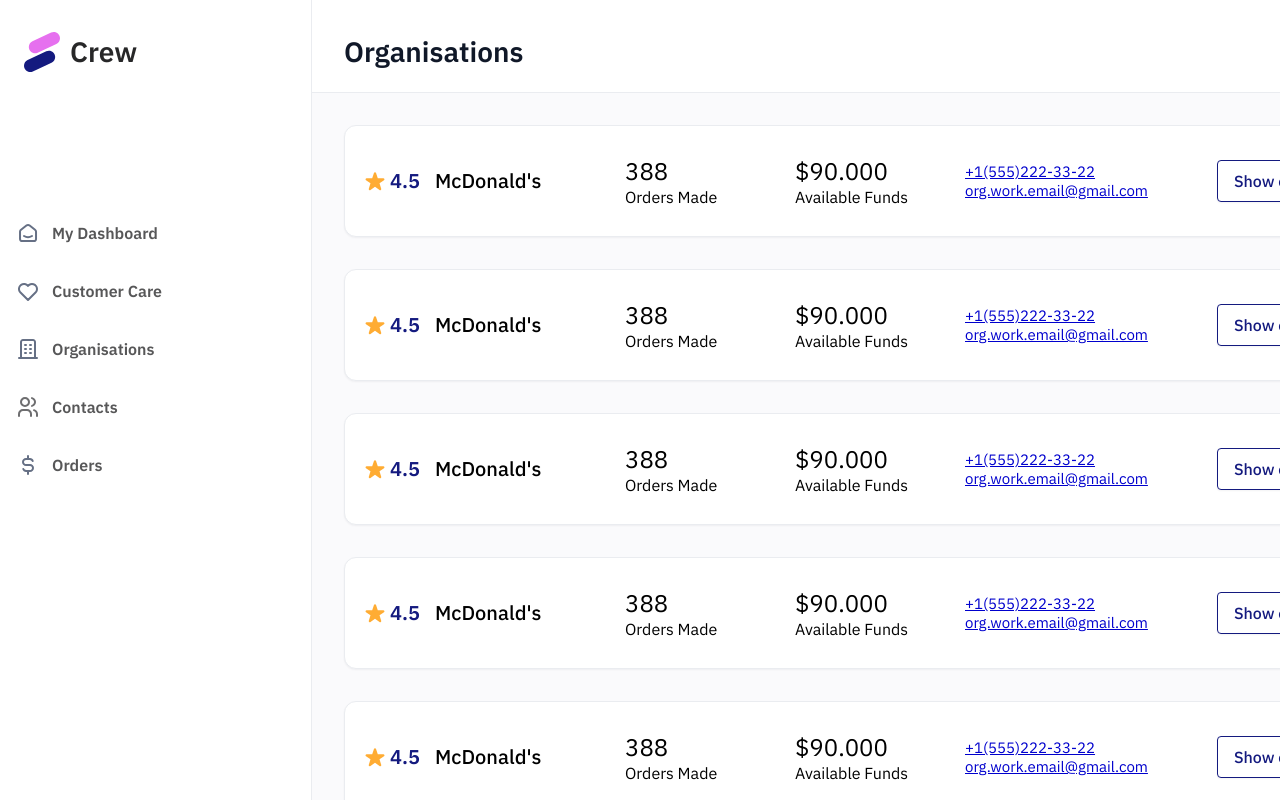
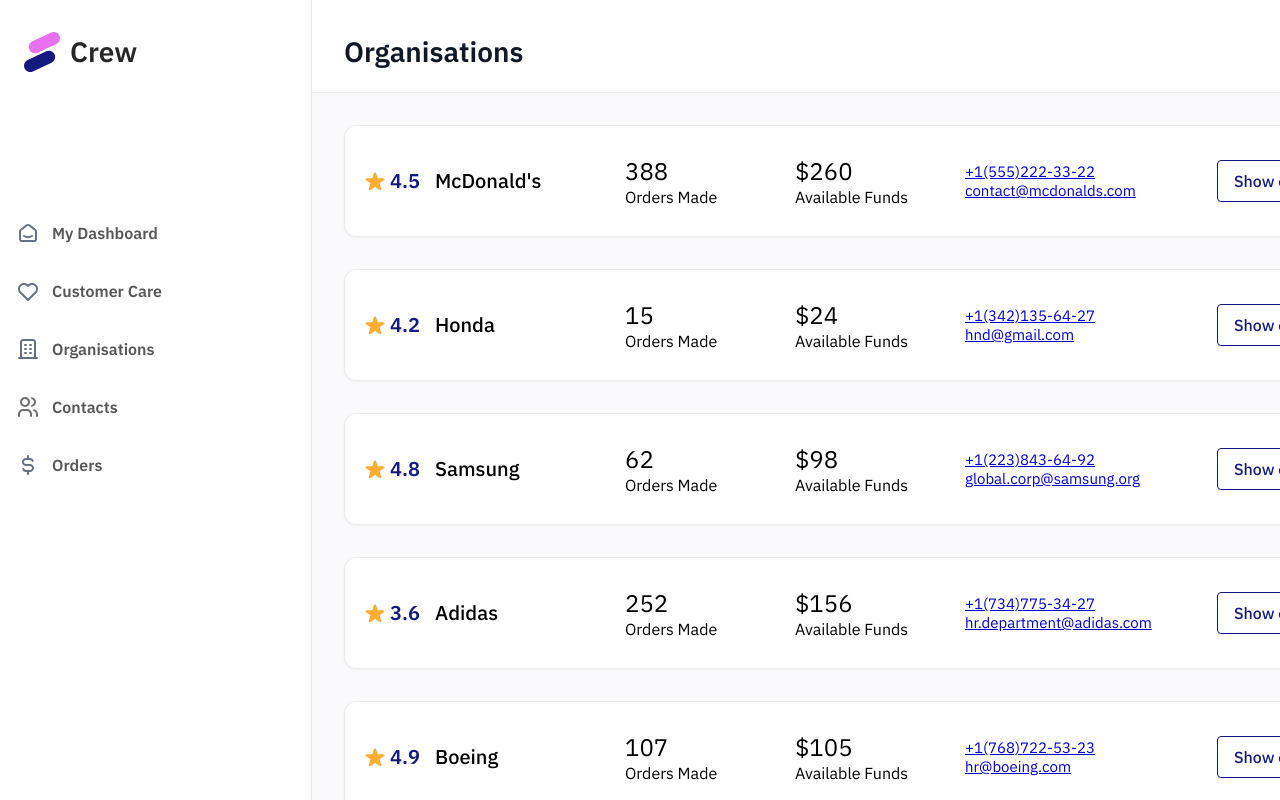
Before and after one commit to mspokras/crewfront1-12, a React (Create React App) app: page /organisations in a window 1280 px wide. Shown: the top 800 px of the page. Built offline with nearby package versions, Linux system fonts and the light colour scheme.

Commit message:
Mocked data for orgs panel

```diff
--- a/src/entities/Organisation/OrgCard/OrgCard.tsx
+++ b/src/entities/Organisation/OrgCard/OrgCard.tsx
@@ -3,28 +3,38 @@
 import star from '../../../assets/icons/star.svg'
 import './OrgCard.scss';
 
-const OrgCard = () => {
+interface PropTypes {
+  rating: number;
+  name: string;
+  orders: number;
+  funds: number;
+  phone: string;
+  email: string;
+}
+
+const OrgCard = (props: PropTypes) => {
+  const { rating, name, orders, funds, phone, email } = props;
   return (
     <div className='org-card'>
       <div className='org-content'>
         <div className='org-rating'>
           <img src={star} alt="star" />
-          <div className='org-avnum'>4.5</div>
+          <div className='org-avnum'>{rating}</div>
         </div>
-        <div className='org-name'>McDonald's</div>
+        <div className='org-name'>{name}</div>
         <div className='org-stats'>
           <div className='org-orders'>
-            <div className='org-orders-quantity'>388</div>
+            <div className='org-orders-quantity'>{orders}</div>
             <div className='org-orders-label'>Orders Made</div>
           </div>
           <div className='org-funds'>
-            <div className='org-funds-quantity'>$90.000</div>
+            <div className='org-funds-quantity'>${funds}</div>
             <div className='org-funds-label'>Available Funds</div>
           </div>
         </div>
         <div className='org-contact'>
-          <div className='org-whatsapp'>+1(555)222-33-22</div>
-          <div className='org-email'>org.work.email@gmail.com</div>
+          <div className='org-whatsapp'>{phone}</div>
+          <div className='org-email'>{email}</div>
         </div>
       </div>
       <SectionButton label="Show organisation" />
--- a/src/widgets/OrgCards/OrgCards.tsx
+++ b/src/widgets/OrgCards/OrgCards.tsx
@@ -5,12 +5,12 @@
 const OrgCards = () => {
   return (
     <div className='org-cards'>
-      <OrgCard />
-      <OrgCard />
-      <OrgCard />
-      <OrgCard />
-      <OrgCard />
-      <OrgCard />
+      <OrgCard rating={4.5} name="McDonald's" orders={388} funds={260.000} phone="+1(555)222-33-22" email="contact@mcdonalds.com" />
+      <OrgCard rating={4.2} name="Honda" orders={15} funds={24.000} phone="+1(342)135-64-27" email="hnd@gmail.com" />
+      <OrgCard rating={4.8} name="Samsung" orders={62} funds={98.000} phone="+1(223)843-64-92" email="global.corp@samsung.org" />
+      <OrgCard rating={3.6} name="Adidas" orders={252} funds={156.000} phone="+1(734)775-34-27" email="hr.department@adidas.com" />
+      <OrgCard rating={4.9} name="Boeing" orders={107} funds={105.000} phone="+1(768)722-53-23" email="hr@boeing.com" />
+      <OrgCard rating={4.6} name="Ford" orders={23} funds={75.000} phone="+1(997)547-33-26" email="recruitment@ford.org" />
     </div>
   );
 };
```
